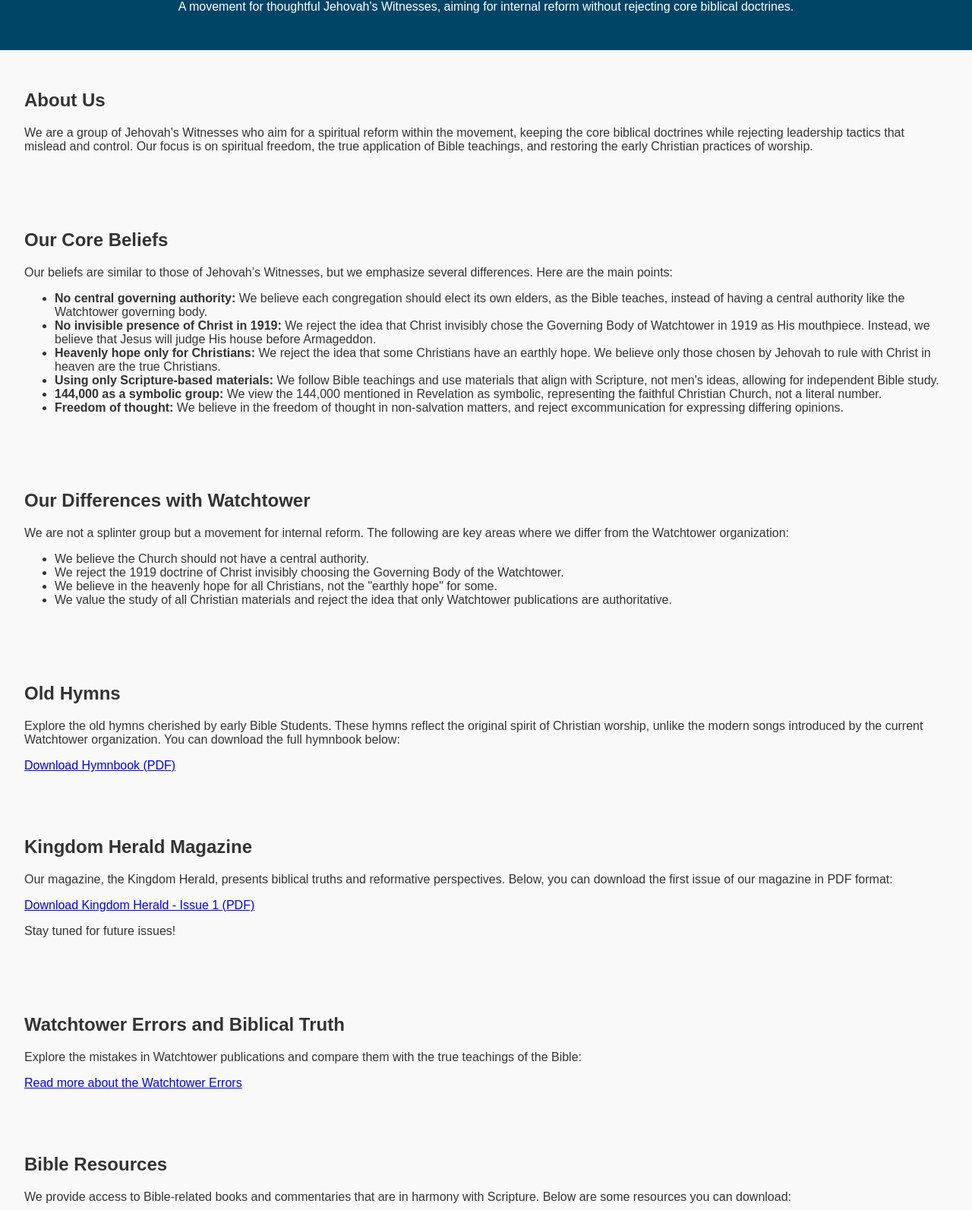
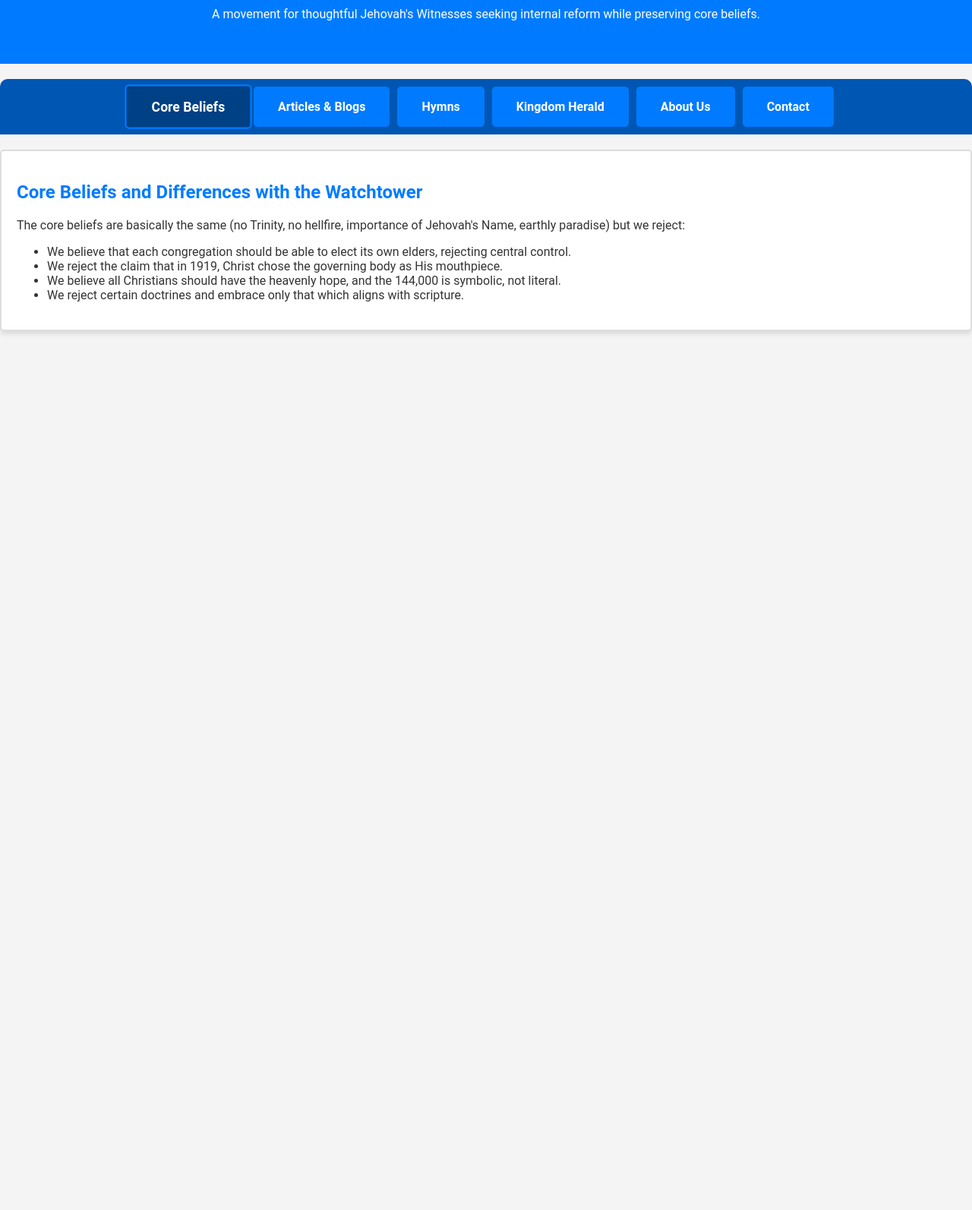
Before and after one commit to JWReform/True-JW-Reform, a plain HTML site: page index.html in a window 1280 px wide. Shown: the part 112-1705 px from the top of the page at 76% size. After the commit the page ends 800 px from the top, so only its background shows below. Drawn offline with Linux system fonts and the light colour scheme.

Commit message:
Add files via upload

```diff
--- a/index.html
+++ b/index.html
@@ -4,107 +4,164 @@
     <meta charset="UTF-8">
     <meta name="viewport" content="width=device-width, initial-scale=1.0">
     <title>True JW Reform</title>
-    <link rel="stylesheet" href="style.css">
+    <style>
+        body {
+            font-family: 'Roboto', sans-serif;
+            background-color: #f4f4f4;
+            color: #333;
+            margin: 0;
+            padding: 0;
+        }
+
+        header {
+            text-align: center;
+            padding: 40px;
+            background-color: #007BFF;
+            color: white;
+        }
+
+        .tabs {
+            display: flex;
+            justify-content: center;
+            background-color: #0056b3;
+            padding: 10px;
+            margin-top: 20px;
+            border-radius: 10px 10px 0 0;
+        }
+
+        .tab {
+            padding: 15px 30px;
+            cursor: pointer;
+            color: white;
+            font-weight: bold;
+            background-color: #007BFF;
+            border: 2px solid #007BFF;
+            border-radius: 5px;
+            margin-right: 10px;
+            transition: all 0.3s ease-in-out;
+            text-align: center;
+        }
+
+        .tab:hover {
+            background-color: #0056b3;
+            transform: scale(1.05);
+        }
+
+        .tab.active {
+            background-color: #004085;
+            transform: scale(1.1);
+        }
+
+        .tab-content {
+            display: none;
+            padding: 20px;
+            background-color: white;
+            border: 2px solid #ddd;
+            border-radius: 5px;
+            margin-top: 20px;
+            box-shadow: 0 4px 6px rgba(0, 0, 0, 0.1);
+        }
+
+        .tab-content.active {
+            display: block;
+        }
+
+        h2 {
+            color: #007BFF;
+        }
+
+        a {
+            color: #007BFF;
+            text-decoration: none;
+        }
+
+        a:hover {
+            text-decoration: underline;
+        }
+
+        /* Responsive adjustments */
+        @media (max-width: 768px) {
+            .tabs {
+                flex-direction: column;
+            }
+
+            .tab {
+                margin-bottom: 10px;
+                width: 100%;
+            }
+
+            .tab-content {
+                margin-top: 10px;
+            }
+        }
+    </style>
 </head>
 <body>
 
-    <!-- Header Section -->
     <header>
         <h1>Welcome to True JW Reform</h1>
-        <p>A movement for thoughtful Jehovah's Witnesses, aiming for internal reform without rejecting core biblical doctrines.</p>
+        <p>A movement for thoughtful Jehovah's Witnesses seeking internal reform while preserving core beliefs.</p>
     </header>
 
-    <!-- About Us Section -->
-    <section id="about-us">
+    <div class="tabs">
+        <div class="tab active" onclick="openTab(event, 'beliefs')">Core Beliefs</div>
+        <div class="tab" onclick="openTab(event, 'articles')">Articles & Blogs</div>
+        <div class="tab" onclick="openTab(event, 'hymns')">Hymns</div>
+        <div class="tab" onclick="openTab(event, 'kingdom-herald')">Kingdom Herald</div>
+        <div class="tab" onclick="openTab(event, 'about')">About Us</div>
+        <div class="tab" onclick="openTab(event, 'contact')">Contact</div>
+    </div>
+
+    <div class="tab-content active" id="beliefs">
+        <h2>Core Beliefs and Differences with the Watchtower</h2>
+        <p>The core beliefs are basically the same (no Trinity, no hellfire, importance of Jehovah's Name, earthly paradise) but we reject:</p>
+        <ul>
+            <li>We believe that each congregation should be able to elect its own elders, rejecting central control.</li>
+            <li>We reject the claim that in 1919, Christ chose the governing body as His mouthpiece.</li>
+            <li>We believe all Christians should have the heavenly hope, and the 144,000 is symbolic, not literal.</li>
+            <li>We reject certain doctrines and embrace only that which aligns with scripture.</li>
+        </ul>
+    </div>
+
+    <div class="tab-content" id="articles">
+        <h2>Articles & Blogs</h2>
+        <p>Explore articles, blogs, and resources that help strengthen your faith. <a href="https://jwcovenantfellowship.blogspot.com/">Read our latest blog posts</a>.</p>
+    </div>
+
+    <div class="tab-content" id="hymns">
+        <h2>Hymns</h2>
+        <p>Explore our collection of historic hymns from the early Watchtower days. <a href="path/to/hymnal.pdf" download>Download the Hymnal PDF</a></p>
+    </div>
+
+    <div class="tab-content" id="kingdom-herald">
+        <h2>Kingdom Herald Magazine</h2>
+        <p>Our publication offering spiritual insights, Bible study resources, and much more. <a href="path/to/kingdom-herald-issue1.pdf" download>Download the first issue of Kingdom Herald</a></p>
+    </div>
+
+    <div class="tab-content" id="about">
         <h2>About Us</h2>
-        <p>We are a group of Jehovah's Witnesses who aim for a spiritual reform within the movement, keeping the core biblical doctrines while rejecting leadership tactics that mislead and control. Our focus is on spiritual freedom, the true application of Bible teachings, and restoring the early Christian practices of worship.</p>
-    </section>
+        <p>We are a group of Jehovah's Witnesses seeking internal reform while keeping the core teachings of the Bible intact. Learn more about our goals, beliefs, and vision.</p>
+    </div>
 
-    <!-- Core Beliefs Section -->
-    <section id="core-beliefs">
-        <h2>Our Core Beliefs</h2>
-        <p>Our beliefs are similar to those of Jehovah’s Witnesses, but we emphasize several differences. Here are the main points:</p>
-        <ul>
-            <li><strong>No central governing authority:</strong> We believe each congregation should elect its own elders, as the Bible teaches, instead of having a central authority like the Watchtower governing body.</li>
-            <li><strong>No invisible presence of Christ in 1919:</strong> We reject the idea that Christ invisibly chose the Governing Body of Watchtower in 1919 as His mouthpiece. Instead, we believe that Jesus will judge His house before Armageddon.</li>
-            <li><strong>Heavenly hope only for Christians:</strong> We reject the idea that some Christians have an earthly hope. We believe only those chosen by Jehovah to rule with Christ in heaven are the true Christians.</li>
-            <li><strong>Using only Scripture-based materials:</strong> We follow Bible teachings and use materials that align with Scripture, not men's ideas, allowing for independent Bible study.</li>
-            <li><strong>144,000 as a symbolic group:</strong> We view the 144,000 mentioned in Revelation as symbolic, representing the faithful Christian Church, not a literal number.</li>
-            <li><strong>Freedom of thought:</strong> We believe in the freedom of thought in non-salvation matters, and reject excommunication for expressing differing opinions.</li>
-        </ul>
-    </section>
+    <div class="tab-content" id="contact">
+        <h2>Contact Us</h2>
+        <p>If you have any questions or feedback, feel free to contact us. Email us at <a href="mailto:contact@truejwreform.org">contact@truejwreform.org</a>.</p>
+    </div>
 
-    <!-- Differences with Watchtower Section -->
-    <section id="differences-with-watchtower">
-        <h2>Our Differences with Watchtower</h2>
-        <p>We are not a splinter group but a movement for internal reform. The following are key areas where we differ from the Watchtower organization:</p>
-        <ul>
-            <li>We believe the Church should not have a central authority.</li>
-            <li>We reject the 1919 doctrine of Christ invisibly choosing the Governing Body of the Watchtower.</li>
-            <li>We believe in the heavenly hope for all Christians, not the "earthly hope" for some.</li>
-            <li>We value the study of all Christian materials and reject the idea that only Watchtower publications are authoritative.</li>
-        </ul>
-    </section>
-
-    <!-- Old Hymns Section -->
-    <section id="old-hymns">
-        <h2>Old Hymns</h2>
-        <p>Explore the old hymns cherished by early Bible Students. These hymns reflect the original spirit of Christian worship, unlike the modern songs introduced by the current Watchtower organization. You can download the full hymnbook below:</p>
-        <a href="path_to_your_pdf_file" target="_blank">Download Hymnbook (PDF)</a>
-    </section>
-
-    <!-- Kingdom Herald Magazine Section -->
-    <section id="kingdom-herald">
-        <h2>Kingdom Herald Magazine</h2>
-        <p>Our magazine, the Kingdom Herald, presents biblical truths and reformative perspectives. Below, you can download the first issue of our magazine in PDF format:</p>
-        <a href="path_to_first_issue_pdf" target="_blank">Download Kingdom Herald - Issue 1 (PDF)</a>
-        <p>Stay tuned for future issues!</p>
-    </section>
-
-    <!-- Watchtower Errors Section -->
-    <section id="watchtower-errors">
-        <h2>Watchtower Errors and Biblical Truth</h2>
-        <p>Explore the mistakes in Watchtower publications and compare them with the true teachings of the Bible:</p>
-        <a href="link_to_article" target="_blank">Read more about the Watchtower Errors</a>
-    </section>
-
-    <!-- Bible Resources Section -->
-    <section id="bible-resources">
-        <h2>Bible Resources</h2>
-        <p>We provide access to Bible-related books and commentaries that are in harmony with Scripture. Below are some resources you can download:</p>
-        <a href="link_to_book_1" target="_blank">Download Book 1 (PDF)</a><br>
-        <a href="link_to_book_2" target="_blank">Download Book 2 (PDF)</a>
-    </section>
-
-    <!-- Our News Section -->
-    <section id="our-news">
-        <h2>Our News</h2>
-        <p>Stay up to date with our latest developments and updates:</p>
-        <a href="link_to_news_article" target="_blank">Read the latest news</a>
-    </section>
-
-    <!-- Biblical Videos Section -->
-    <section id="biblical-videos">
-        <h2>Biblical Videos</h2>
-        <p>Watch our selection of biblical videos that cover various teachings and interpretations:</p>
-        <a href="https://www.youtube.com/watch?v=qrxWT6XtsHw" target="_blank">Watch Video 1</a><br>
-        <a href="https://www.youtube.com/watch?v=YmbG2UJSzVI" target="_blank">Watch Video 2</a>
-    </section>
-
-    <!-- External Links Section -->
-    <section id="external-links">
-        <h2>Recommended Websites</h2>
-        <p>Here are some other websites we recommend for further reading:</p>
-        <a href="https://www.beyondwatchtower.com/" target="_blank">Website 1</a><br>
-        <a href="https://www.jwfacts.com/" target="_blank">Website 2</a>
-    </section>
-
-    <!-- Contact Us Section -->
-    <section id="contact-us">
-        <h2>Contact Us</h2>
-        <p>We would love to hear from you! Feel free to send us your comments or questions:</p>
-        <p>Email: <a href="mailto:agnusperpetua@gmail.com">agnusperpetua@gmail.com</a></p>
-    </section>
-
+    <script>
+        function openTab(evt, tabName) {
+            var i, tabcontent, tablinks;
+            tabcontent = document.getElementsByClassName("tab-content");
+            for (i = 0; i < tabcontent.length; i++) {
+                tabcontent[i].classList.remove("active");
+            }
+            tablinks = document.getElementsByClassName("tab");
+            for (i = 0; i < tablinks.length; i++) {
+                tablinks[i].classList.remove("active");
+            }
+            document.getElementById(tabName).classList.add("active");
+            evt.currentTarget.classList.add("active");
+        }
+    </script>
 </body>
 </html>
```
